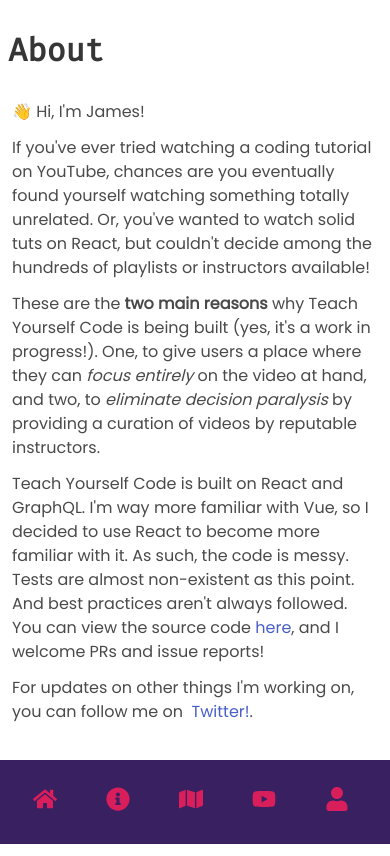
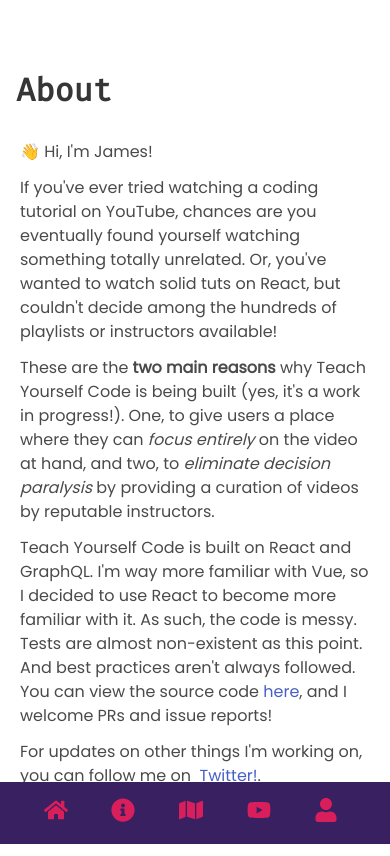
Before and after one commit to wingyin331/Learning-Platform, a Next.js app: page /about in a window 390 px wide. Built offline with nearby package versions, Linux system fonts and the light colour scheme; no server answers.

Commit message:
updates to make app more responsove

```diff
--- /dev/null
+++ b/styles/_about.scss
@@ -0,0 +1,14 @@
+@import "../styles/variables";
+
+.text-container {
+  width: 60%;
+  margin: 0 auto;
+}
+
+@media only screen and (max-width: 768px) {
+  .text-container {
+    width: 100%;
+    padding: 0.5em;
+    margin: 2em 0em 3em 0em;
+  }
+}
--- a/styles/_preview.scss
+++ b/styles/_preview.scss
@@ -59,7 +59,8 @@
 
 @media only screen and (max-width: 768px) {
   .preview-container {
-    height: 100vh;
+    height: 100%;
     width: 100%;
+    padding: 1em;
   }
 }
--- a/styles/_subscriptions.scss
+++ b/styles/_subscriptions.scss
@@ -11,8 +11,9 @@
 @media only screen and (max-width: 768px) {
   .subscriptions-view {
     width: 100%;
-    height: 100vh;
-    padding: 1em;
+    height: 100%;
+    padding: 2em;
+    margin: 1em 0em;
     display: flex;
     flex-direction: column;
     justify-content: center;
--- a/styles/app.scss
+++ b/styles/app.scss
@@ -9,6 +9,7 @@
 @import "../styles/_variables.scss";
 @import "../styles/_topics.scss";
 @import "../styles/_dashboard.scss";
+@import "../styles/_about.scss";
 @import "../styles/_roadmap.scss";
 @import "../styles/components/_header.scss";
 @import "../styles/components/_loader.scss";
--- a/styles/components/_bottombar.scss
+++ b/styles/components/_bottombar.scss
@@ -2,10 +2,10 @@
 
 .bottom-bar-container {
   display: flex;
+  bottom: 0;
   position: fixed;
-  bottom: 0;
   width: 100%;
-  height: 10vh;
+  padding: 1em;
   background: $bright-blue;
   z-index: 20;
   justify-content: space-evenly;
--- a/styles/components/_view.scss
+++ b/styles/components/_view.scss
@@ -17,6 +17,7 @@
     height: 100%;
     border-radius: 0;
     padding: 0;
+    margin: auto;
     overflow-x: hidden;
   }
 }
```
